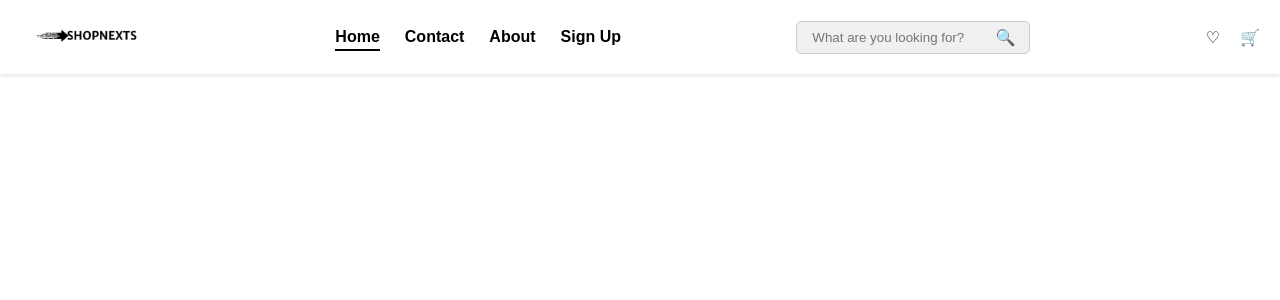
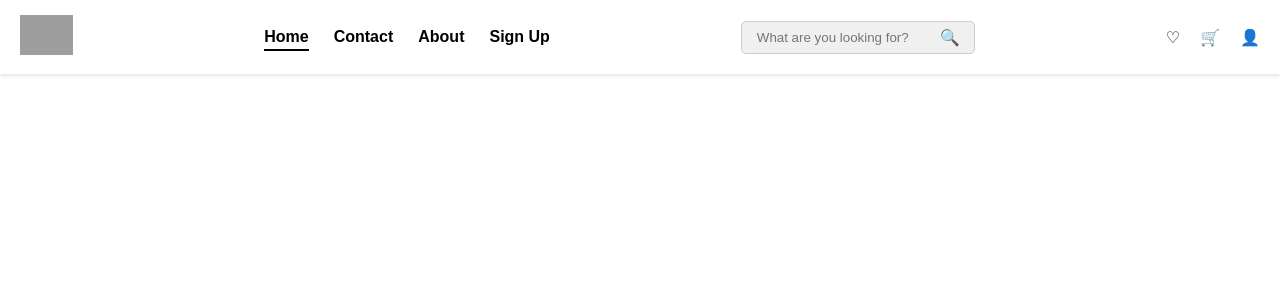
Before and after one commit to VmSoftwareSolution/Refactor_PHP_Backend, a PHP site: page /products/app/views/layouts/sideBar.php in a window 1280 px wide. Shown: the top 300 px of the page. Run offline with PHP 8.4, Linux system fonts and the light colour scheme; grey boxes are pictures that could not be loaded.

Commit message:
refactor(sidebar): se agrego icono de persona

```diff
--- a/app/views/layouts/sideBar.php
+++ b/app/views/layouts/sideBar.php
@@ -68,7 +68,7 @@
 
 <div class="navbar">
     <div class="logo">
-        <img src="/images/logo.png" alt="SHOPNEXTS Logo">
+        <img src="https://i.ibb.co/6P0x0sZ/shopnexts-logo.png" alt="SHOPNEXTS Logo">
     </div>
     <div class="nav-links">
         <a href="#" class="active">Home</a>
@@ -83,6 +83,7 @@
     <div class="nav-icons">
         <span class="wishlist-icon">♡</span>
         <span class="cart-icon">🛒</span>
+        <span class="person-icon">👤</span>
     </div>
 </div>
 
```
